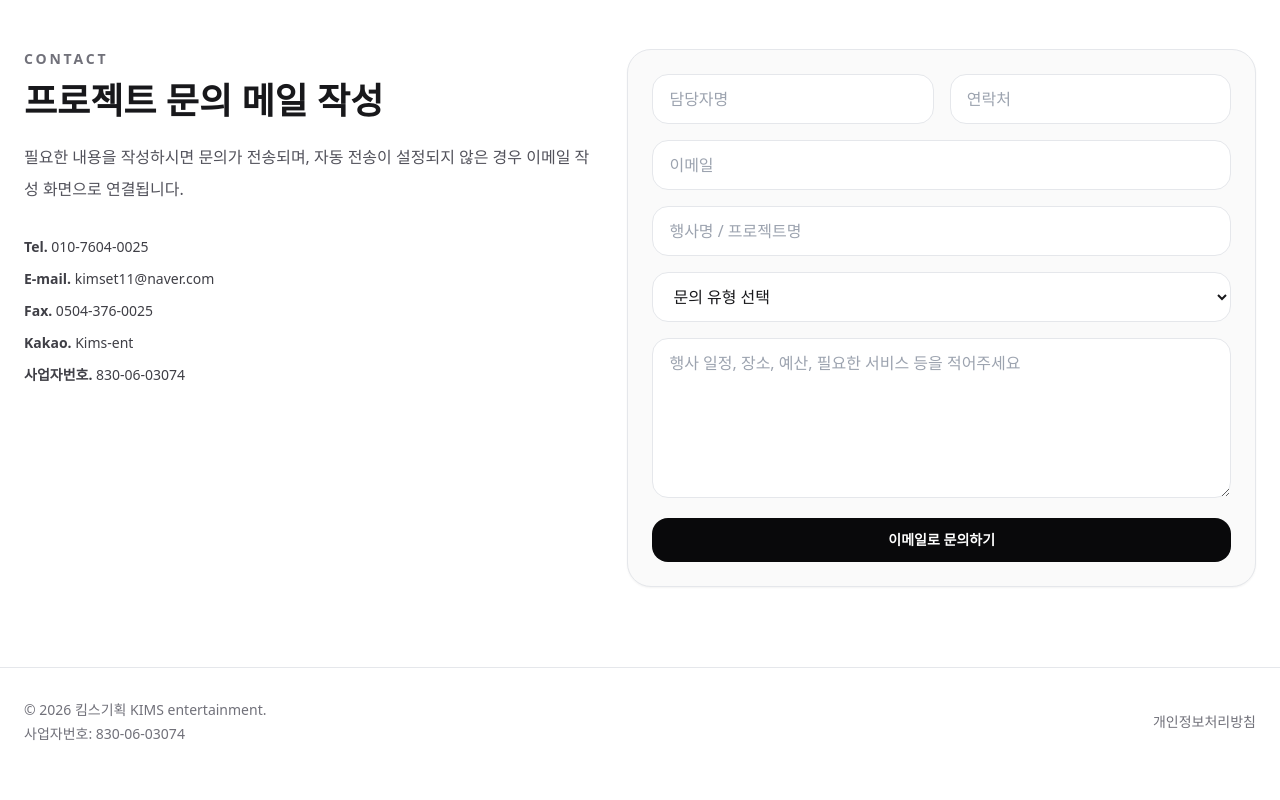
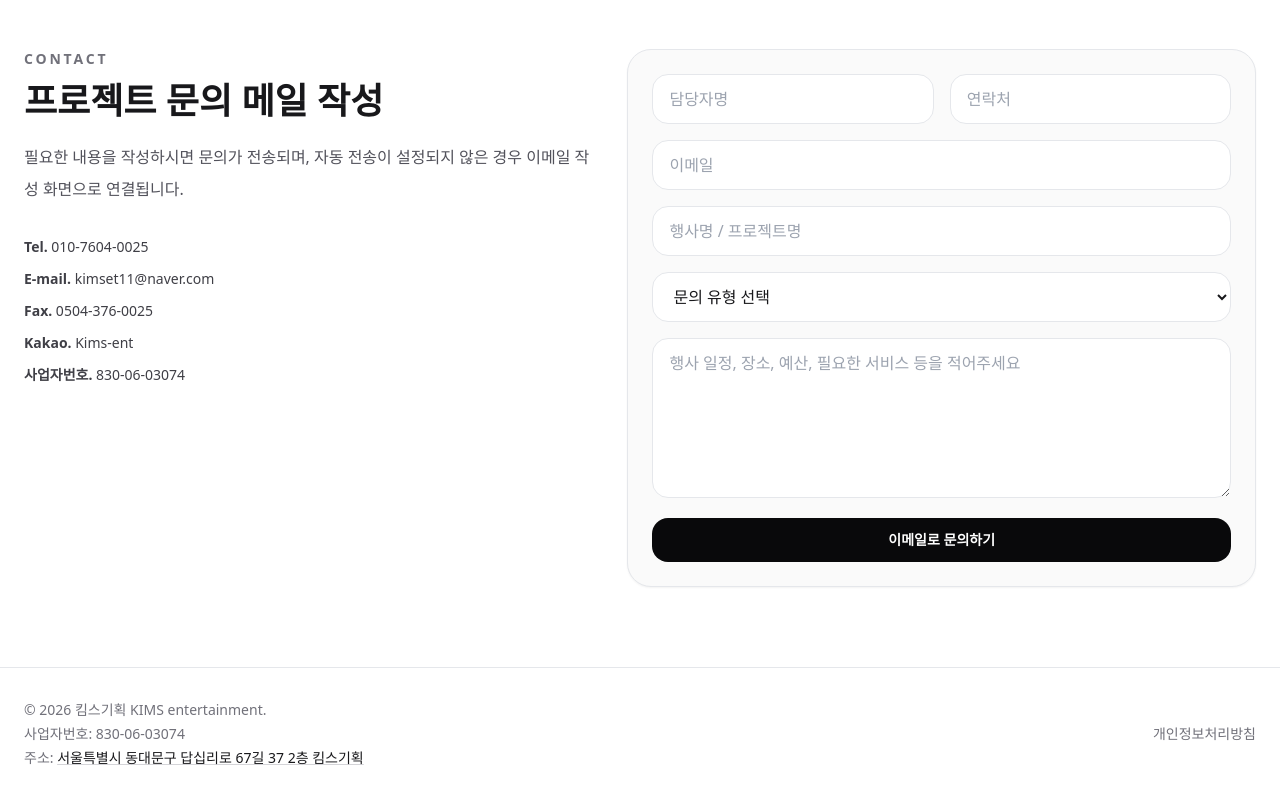
Before and after one commit to tjdwp34-pixel/kims-site, a React (Vite) app: page / in a window 1280 px wide. Shown: the part 4611-5411 px from the top of the page. Before the commit the page ends 5387 px from the top, so only its background shows below. Built offline with nearby package versions, Linux system fonts and the light colour scheme.

Commit message:
Add files via upload

```diff
--- a/src/App.jsx
+++ b/src/App.jsx
@@ -634,6 +634,11 @@ ${form.message}`)
           <div className="space-y-1">
             <p>© 2026 킴스기획 KIMS entertainment.</p>
             <p>사업자번호: 830-06-03074</p>
+            <p>
+              주소: <a href="https://map.naver.com/v5/search/%EC%84%9C%EC%9A%B8%ED%8A%B9%EB%B3%84%EC%8B%9C%20%EB%8F%99%EB%8C%80%EB%AC%B8%EA%B5%AC%20%EB%8B%B5%EC%8B%AD%EB%A6%AC%EB%A1%9C%2067%EA%B8%B8%2037%202%EC%B8%B5%20%ED%82%B4%EC%8A%A4%EA%B8%B0%ED%9A%8D" target="_blank" rel="noopener noreferrer" className="text-zinc-900 underline decoration-zinc-300 transition hover:text-zinc-700">
+                서울특별시 동대문구 답십리로 67길 37 2층 킴스기획
+              </a>
+            </p>
           </div>
           <p>개인정보처리방침</p>
         </div>
```
